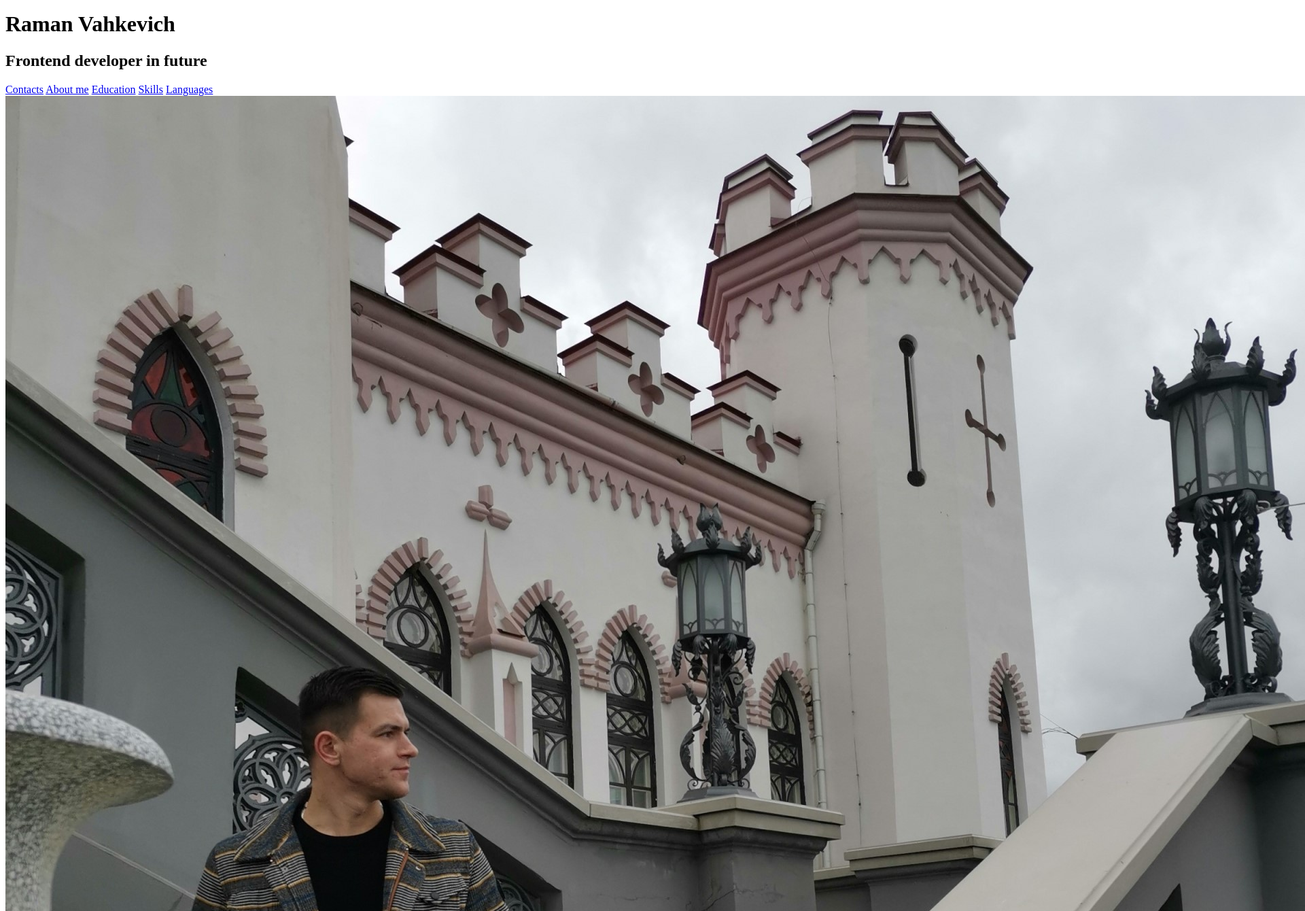
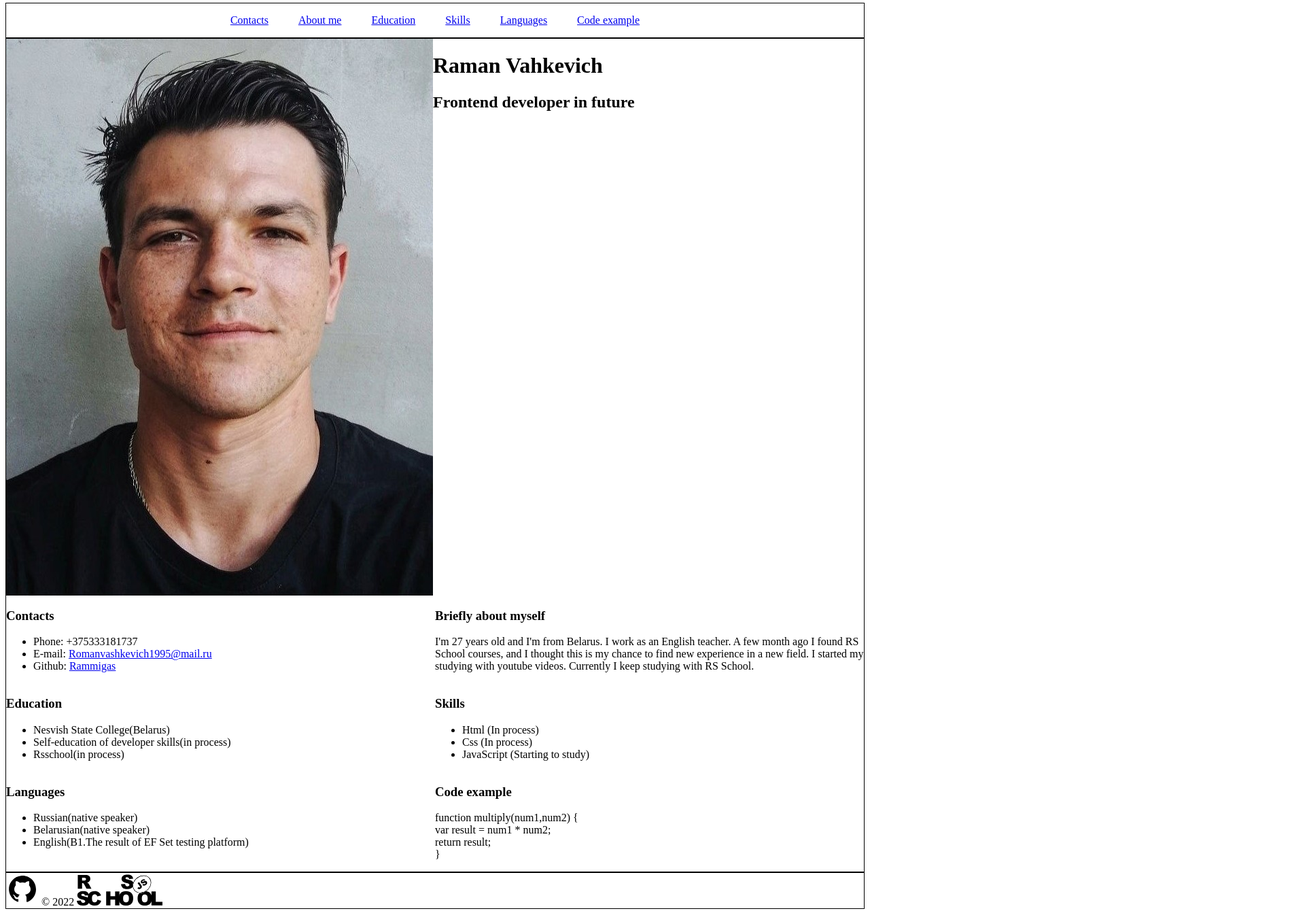
Before and after one commit to Rammigas/rsschool-cv, a plain HTML site: page index.html in a window 1280 px wide. Shown: the part 4-1344 px from the top of the page at 68% size, 1920 px wide, since content can reach past the window. Drawn offline with Linux system fonts and the light colour scheme.

Commit message:
update: add position styles

```diff
--- a/css/style.css
+++ b/css/style.css
@@ -0,0 +1,37 @@
+* {
+	box-sizing: border-box;
+}
+
+body {
+	display: flex;
+	flex-direction: column;
+	justify-content: space-between;
+}
+
+.container {
+	max-width: 1440px;
+	margin: 0 auto;
+	border: 1px solid #000;
+}
+
+html {
+	scroll-behavior: smooth;
+}
+
+.nav {
+	text-align: center;
+}
+
+.nav-link {
+	padding: 0 20px;
+	line-height: 50px;
+}
+
+.main-container {
+	display: flex;
+	flex-wrap: wrap;
+}
+
+.section {
+	width: 50%;
+}
--- a/index.html
+++ b/index.html
@@ -6,83 +6,86 @@
 	<meta http-equiv="X-UA-Compatible" content="IE=edge">
 	<meta name="viewport" content="width=device-width, initial-scale=1.0">
 	<link rel="stylesheet" href="css/style.css">
-	<title>Document</title>
+	<link rel="icon" href="assets/001539947.ico">
+	<title>CV</title>
 </head>
 
 <body>
-	<header class="container">
+	<header class="header">
+		<div class="container">
+			<nav class="nav">
+				<a class="nav-link" href="#cont">Contacts</a>
+				<a class="nav-link" href="#about">About me</a>
+				<a class="nav-link" href="#edu">Education</a>
+				<a class="nav-link" href="#skills">Skills</a>
+				<a class="nav-link" href="#lang">Languages</a>
+				<a class="nav-link" href="#code">Code example</a>
+			</nav>
+		</div>
+	</header>
+	<main class="main">
+		<div class="container main-container">
+			<img class="image" src="assets/img/photo.jpg" alt="Photo of me">
 			<div class="name">
 				<h1>Raman Vahkevich</h1>
 				<h2>Frontend developer in future</h2>
 			</div>
-		<nav class="nav">
-			<a class="link" href="#cont">Contacts</a>
-			<a class="link" href="#about">About me</a>
-			<a class="link" href="#edu">Education</a>
-			<a class="link" href="#skills">Skills</a>
-			<a class="link" href="#lang">Languages</a>
-		</nav>
-	</header>
-	<main class="container">
-		<img class="image" src="assets/img/IMG_20200202_150644_1.jpg" alt="Photo of me">
-		<section class="about">
-			<h3 id="about">Briefly about myself</h3>
-			<p>I'm 27 years old and I'm from Belarus. I work as an English teacher. A few month ago I found RS School
-				courses, and I thought this is my chance to find new experience in a new field. I started my studying with
-				youtube videos. Currently I keep studying with RS School.</p>
-		</section>
-		<section class="sec contacts">
-			<h3 id="cont">Contacts</h3>
+			<section class="section">
+				<h3 class="section-title" id="cont">Contacts</h3>
 				<ul>
 					<li>Phone: +375333181737</li>
 					<li>E-mail: <a href="mailto:Romanvashkevich1995@mail.ru">Romanvashkevich1995@mail.ru</a></li>
 					<li>Github: <a href="https://github.com/Rammigas" target="_blank">Rammigas</a></li>
 				</ul>
 			</section>
-		<section class=" sec education">
-			<h3 id="edu">Education</h3>
+			<section class="section">
+				<h3 class="section-title" id="about">Briefly about myself</h3>
+				<p>I'm 27 years old and I'm from Belarus. I work as an English teacher. A few month ago I found RS School
+					courses, and I thought this is my chance to find new experience in a new field. I started my studying
+					with
+					youtube videos. Currently I keep studying with RS School.</p>
+			</section>
+			<section class="section">
+				<h3 class="section-title" id="edu">Education</h3>
 				<ul>
 					<li>Nesvish State College(Belarus)</li>
 					<li>Self-education of developer skills(in process)</li>
 					<li>Rsschool(in process)</li>
 				</ul>
-
 			</section>
-		<section class=" sec skills">
-			<h3 id="skills">Skills</h3>
+			<section class="section">
+				<h3 class="section-title" id="skills">Skills</h3>
 				<ul>
 					<li>Html (In process)</li>
 					<li>Css (In process)</li>
 					<li>JavaScript (Starting to study)</li>
 				</ul>
-
 			</section>
-		<section class="secsec languages">
-			<h3 id="lang">Languages</h3>
+			<section class="section">
+				<h3 class="section-title" id="lang">Languages</h3>
 				<ul>
 					<li>Russian(native speaker)</li>
 					<li>Belarusian(native speaker)</li>
 					<li>English(B1.The result of EF Set testing platform)</li>
 				</ul>
 			</section>
-		<section class="secsec code">
-			<h3>Code example</h3>
+			<section class="section">
+				<h3 class="section-title" id="code">Code example</h3>
 				<p>
 					function multiply(num1,num2) {<br>
 					var result = num1 * num2;<br>
 					return result;<br>
 					}
 				</p>
-
 			</section>
-
+		</div>
 	</main>
-	<footer class="container">
-		<div class="footer">
+	<footer class="footer">
+		<div class="container">
 			<a href="https://github.com/Rammigas" target="_blank"><img class="logo" src="assets/svg/icons8-github.svg"
 					alt="github logo"></a>
 			<span class="year">&copy 2022</span>
-			<a href="https://rs.school/js/" target="_blank"><img class="rs" src="assets/svg/rs_school_js.svg"
+			<a href="https://rs.school/js/" target="_blank"><img class="rs" src="assets/svg/rs_school_js.svg" width="10%"
 					alt="rsschool logo"></a>
 		</div>
 	</footer>
```
Also changed, not shown: assets/001539947.ico (added), assets/img/IMG_20200202_150644_1.jpg (deleted), assets/img/photo.jpg (added). Lines whose indentation alone changed are shown as unchanged.
